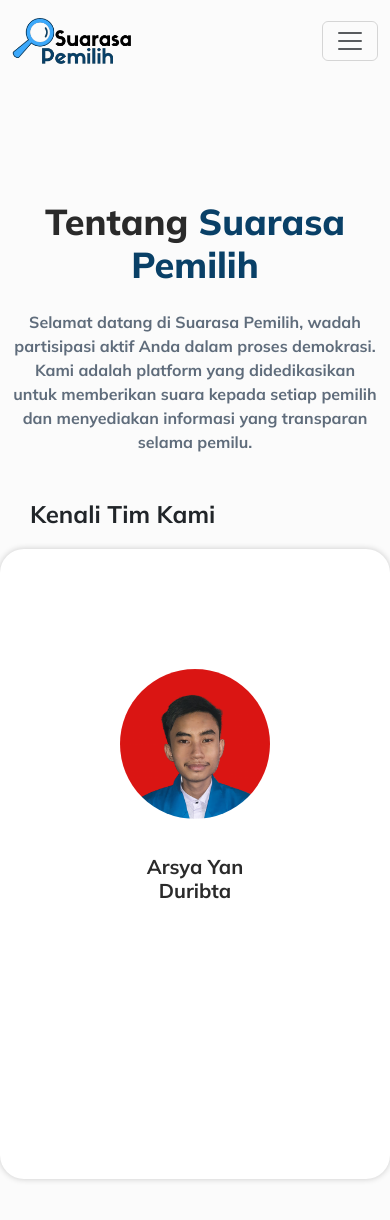
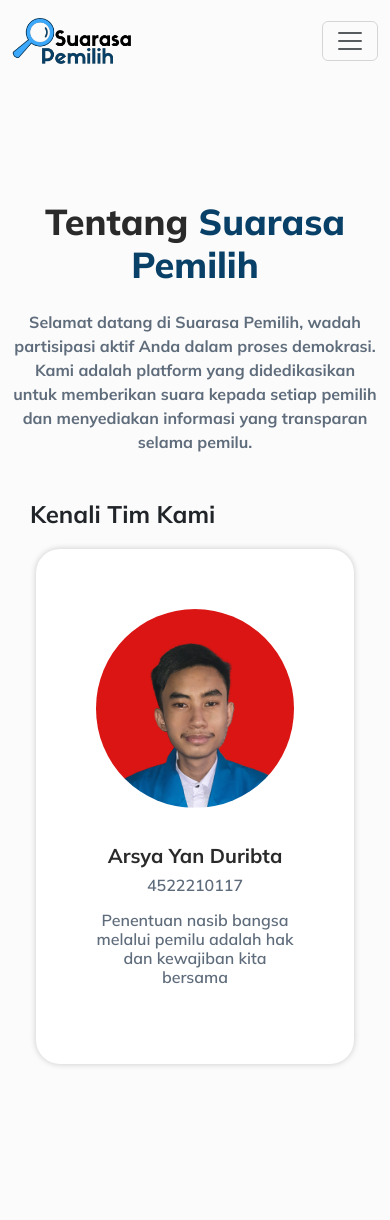
Before and after one commit to gibrankahlil260404/suarasa-pemilih, a React (Vite) app: page /tim in a window 390 px wide. Shown: the top 1220 px of the page. Built offline with nearby package versions, Linux system fonts and the light colour scheme.

Commit message:
Update main.css

```diff
--- a/src/data/main.css
+++ b/src/data/main.css
@@ -382,14 +382,9 @@ header {
 
 @media screen and (max-width: 475px) {
     .homepage .kandidat .row:nth-child(2) {
-    margin: 5px;
-  }
-
-  .homepage .kandidat .row:nth-child(2) .col .card-kandidat {
-    padding: 8px;
+        margin: 12px;
     }
 }
-
 /* style homepage kandidat end */
 
 /* style homepage partai start */
@@ -616,10 +611,7 @@ header {
         font-size: 30px;
     }
 
-  .homepage
-    .keluarkan-aspirasi
-    .card-keluarkan-aspirasi
-    .btn-keluarkan-aspirasi {
+    .homepage .keluarkan-aspirasi .card-keluarkan-aspirasi .btn-keluarkan-aspirasi {
         margin-bottom: 36px;
     }
 }
@@ -629,10 +621,7 @@ header {
         font-size: 28px;
     }
 
-  .homepage
-    .keluarkan-aspirasi
-    .card-keluarkan-aspirasi
-    .btn-keluarkan-aspirasi {
+    .homepage .keluarkan-aspirasi .card-keluarkan-aspirasi .btn-keluarkan-aspirasi {
         margin-bottom: 36px;
     }
 
@@ -646,10 +635,7 @@ header {
         font-size: 20px;
     }
 
-  .homepage
-    .keluarkan-aspirasi
-    .card-keluarkan-aspirasi
-    .btn-keluarkan-aspirasi {
+    .homepage .keluarkan-aspirasi .card-keluarkan-aspirasi .btn-keluarkan-aspirasi {
         font-size: 12px;
     }
 }
@@ -837,12 +823,11 @@ header {
     color: var(--body-text);
 }
 
-.jadwal {
+.kandidatPage .row:nth-child(3) .col h1 {
     font-weight: 800;
     color: var(--body-text);
-  margin-bottom: 50px;
+    margin-bottom: 24px;
     --animate-delay: 0.3s;
-  text-align: center;
 }
 
 @media screen and (max-width: 1200px) {
@@ -850,8 +835,8 @@ header {
         padding: 0px;
     }
 
-  .jadwal {
-    padding-top: 50px;
+    .kandidatPage .row:nth-child(3) .col h1 {
+        margin-top: 72px;
     }
 }
 
@@ -861,11 +846,15 @@ header {
     }
 
     .kandidatPage .row:nth-child(1) .col p {
-    padding: 0px;
+        padding: 0;
+    }
+
+    .kandidatPage .row:nth-child(3) .col h1 {
+        font-size: 42px;
     }
 }
 
-@media screen and (max-width: 475) {
+@media screen and (max-width: 475px) {
     .partaiPage .row:nth-child(1) .col p {
         font-size: 12px;
     }
@@ -982,7 +971,7 @@ header {
     }
 }
 
-@media screen and (max-width: 475) {
+@media screen and (max-width: 475px) {
     .partaiPage .row:nth-child(1) .col p {
         font-size: 12px;
     }
@@ -1080,7 +1069,7 @@ header {
     }
 }
 
-@media screen and (max-width: 475) {
+@media screen and (max-width: 475px) {
     .isuPage .row:nth-child(1) .col p {
         font-size: 12px;
     }
@@ -1143,7 +1132,7 @@ header {
     }
 }
 
-@media screen and (max-width: 475) {
+@media screen and (max-width: 475px) {
     .faqComponent .row:nth-child(1) .col h1 {
         font-size: 33px;
     }
@@ -1203,6 +1192,7 @@ header {
 }
 
 .timPage .row:nth-child(3) .col img {
+    width: 100%;
     border-radius: 50%;
     margin-bottom: 36px;
 }
@@ -1266,7 +1256,11 @@ header {
     }
 
     .timPage .row:nth-child(3) .col {
-    padding: 120px;
+        padding: 60px;
+    }
+
+    .timPage .row:nth-child(3) .col img {
+        width: 75%;
     }
 
     .timPage .row:nth-child(4) .col h2 {
@@ -1279,9 +1273,12 @@ header {
 }
 
 @media screen and (max-width: 575px) {
-  .timPage .row:nth-child(3) .col {
-    /* margin: 0 36px; */
-    margin-right: 36px;
+    .timPage .row:nth-child(3) {
+        margin: 0 24px;
+    }
+
+    .timPage .row:nth-child(4) {
+        margin: 0 24px;
     }
 
     .timPage .row:nth-child(4) .col h2 {
```
Lines whose indentation alone changed are shown as unchanged.
